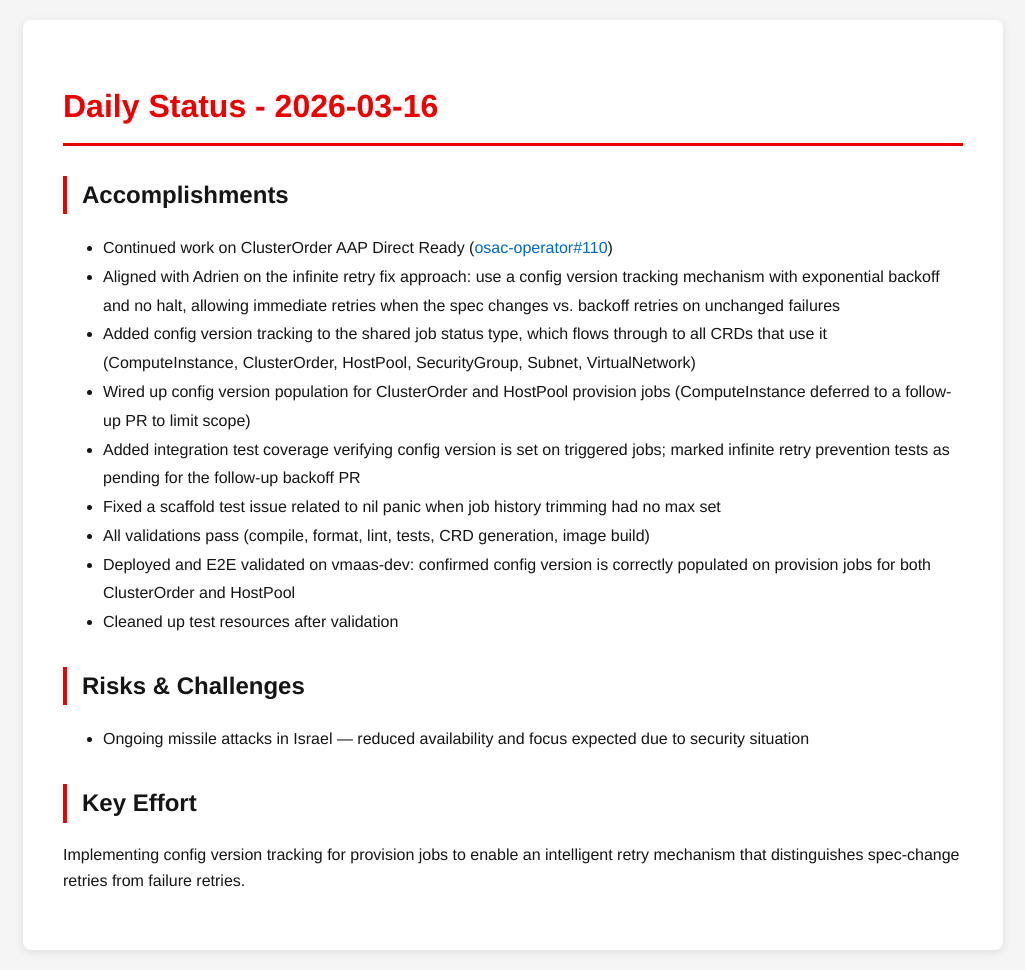
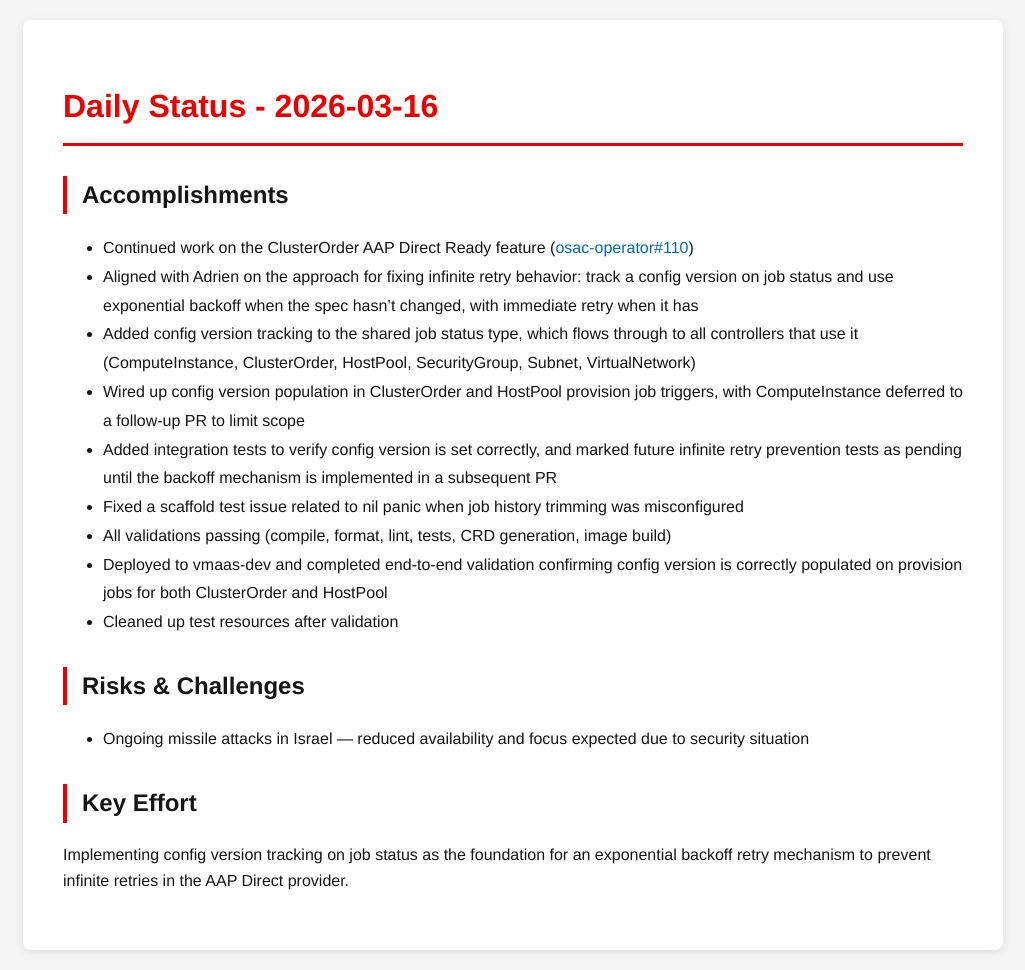
Before and after one commit to tzvatot/daily-status, a Jekyll site: the page built from 2026-03-16.md, in a window 1280 px wide. Shown: the whole page, without its empty margins (127-1152 px from the left). Built offline with Jekyll 4.4.1, drawn with Linux system fonts in a browser that asks for light colours.

Commit message:
Daily status update - 2026-03-16

```diff
--- a/2026-03-16.md
+++ b/2026-03-16.md
@@ -7,18 +7,18 @@
 # Daily Status - 2026-03-16
 
 ## Accomplishments
-- Continued work on ClusterOrder AAP Direct Ready ([osac-operator#110](https://github.com/osac-project/osac-operator/pull/110))
-- Aligned with Adrien on the infinite retry fix approach: use a config version tracking mechanism with exponential backoff and no halt, allowing immediate retries when the spec changes vs. backoff retries on unchanged failures
-- Added config version tracking to the shared job status type, which flows through to all CRDs that use it (ComputeInstance, ClusterOrder, HostPool, SecurityGroup, Subnet, VirtualNetwork)
-- Wired up config version population for ClusterOrder and HostPool provision jobs (ComputeInstance deferred to a follow-up PR to limit scope)
-- Added integration test coverage verifying config version is set on triggered jobs; marked infinite retry prevention tests as pending for the follow-up backoff PR
-- Fixed a scaffold test issue related to nil panic when job history trimming had no max set
-- All validations pass (compile, format, lint, tests, CRD generation, image build)
-- Deployed and E2E validated on vmaas-dev: confirmed config version is correctly populated on provision jobs for both ClusterOrder and HostPool
+- Continued work on the ClusterOrder AAP Direct Ready feature ([osac-operator#110](https://github.com/osac-project/osac-operator/pull/110))
+- Aligned with Adrien on the approach for fixing infinite retry behavior: track a config version on job status and use exponential backoff when the spec hasn't changed, with immediate retry when it has
+- Added config version tracking to the shared job status type, which flows through to all controllers that use it (ComputeInstance, ClusterOrder, HostPool, SecurityGroup, Subnet, VirtualNetwork)
+- Wired up config version population in ClusterOrder and HostPool provision job triggers, with ComputeInstance deferred to a follow-up PR to limit scope
+- Added integration tests to verify config version is set correctly, and marked future infinite retry prevention tests as pending until the backoff mechanism is implemented in a subsequent PR
+- Fixed a scaffold test issue related to nil panic when job history trimming was misconfigured
+- All validations passing (compile, format, lint, tests, CRD generation, image build)
+- Deployed to vmaas-dev and completed end-to-end validation confirming config version is correctly populated on provision jobs for both ClusterOrder and HostPool
 - Cleaned up test resources after validation
 
 ## Risks & Challenges
 - Ongoing missile attacks in Israel — reduced availability and focus expected due to security situation
 
 ## Key Effort
-Implementing config version tracking for provision jobs to enable an intelligent retry mechanism that distinguishes spec-change retries from failure retries.
+Implementing config version tracking on job status as the foundation for an exponential backoff retry mechanism to prevent infinite retries in the AAP Direct provider.
```
